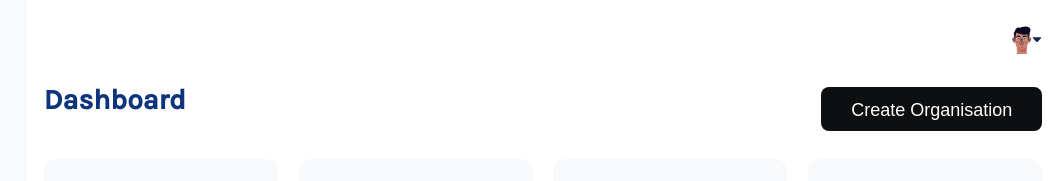
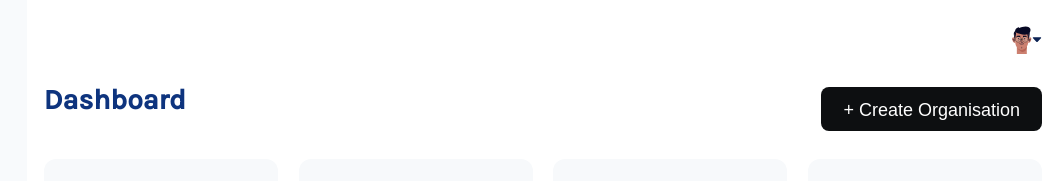
Before and after one commit to sparkpayrolls/SparkpayFrontend, a Next.js app: page /dashboard in a window 1280 px wide. Shown: the top 181 px of the page, without its empty margins (221-1280 px from the left). Built offline with nearby package versions, Linux system fonts and the light colour scheme.

Commit message:
fixing the dashboard

```diff
--- a/pages/dashboard/table/table.tsx
+++ b/pages/dashboard/table/table.tsx
@@ -24,10 +24,9 @@ const Table: NextPage = () => {
       <div className="dashboard-table__head">
         <h1 className="dashboard-table__title">Dashboard</h1>
         <div className="dashboard-table__button">
-          <Image src={PlusButton} className="createIcon" />
+          {/* <Image src={PlusButton} className="dashboard-table__createIcon" /> */}
           <Button
-
-            label="Create Organisation"
+            label=" + Create Organisation"
             onClick={() => {}}
             className="dashboard-table__submit-btn"
             primary
--- a/styles/components/_table.scss
+++ b/styles/components/_table.scss
@@ -1,6 +1,6 @@
 .dashboard-table {
   width: 78%;
-  margin:0px auto;
+  margin: 0px auto;
 
   &__profile {
     display: flex;
@@ -30,9 +30,8 @@
     height: 44px;
   }
 
-  &___createIcon{
-    position: relative;
-  left: 90px;
+  &__createIcon {
+
   }
   &__cardFlex {
     display: flex;
```
